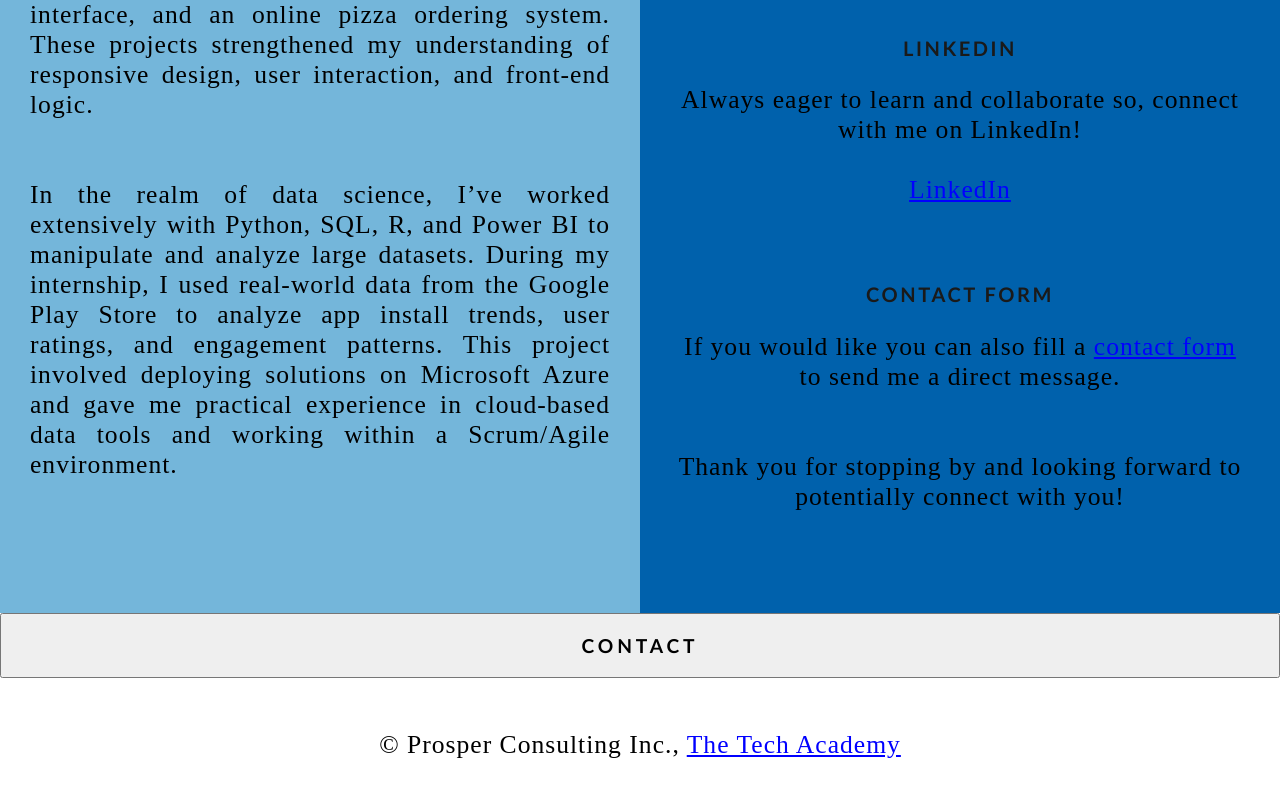
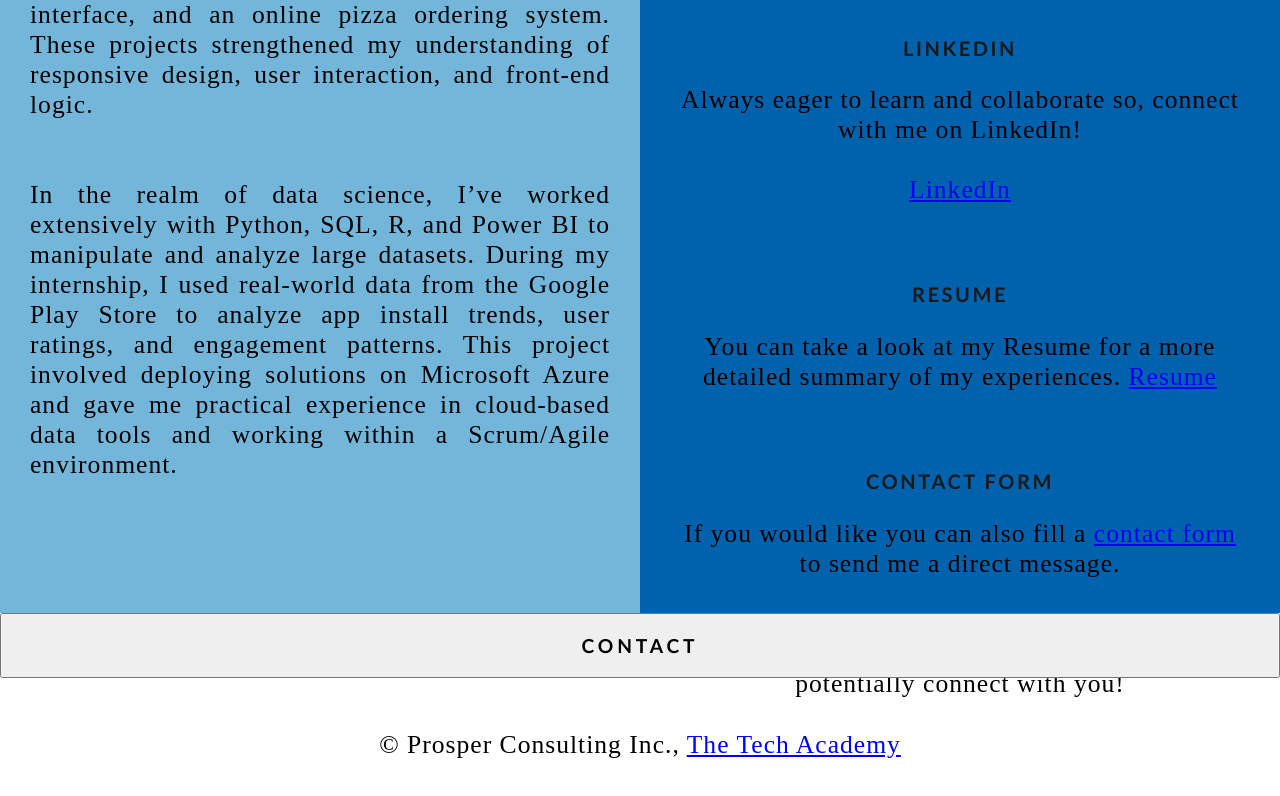
Before and after one commit to nardos-tekle/Portfolio, a plain HTML site: page Index.html in a window 1280 px wide. Shown: the part 2590-3386 px from the top of the page. Drawn offline with Linux system fonts and the light colour scheme.

Commit message:
Update Index.html

```diff
--- a/Index.html
+++ b/Index.html
@@ -178,6 +178,14 @@
             <br>
             <br>
             <br>
+             <h1>Resume</h1>
+            <p class="center">
+                You can take a look at my Resume for a more detailed summary of my experiences.
+                <a href="https://docs.google.com/document/d/1RcyLu0PDxeN8D9FWZql0aFdyJ3hIBslDfn5sb8Jk_aU/edit?usp=sharing">Resume</a>
+            </p>
+            <br>
+            <br>
+            <br>
             <h1>Contact Form</h1>
             <p class="center">
                 If you would like you can also fill a <a onclick="openForm()" class="contact">contact form</a>
```
